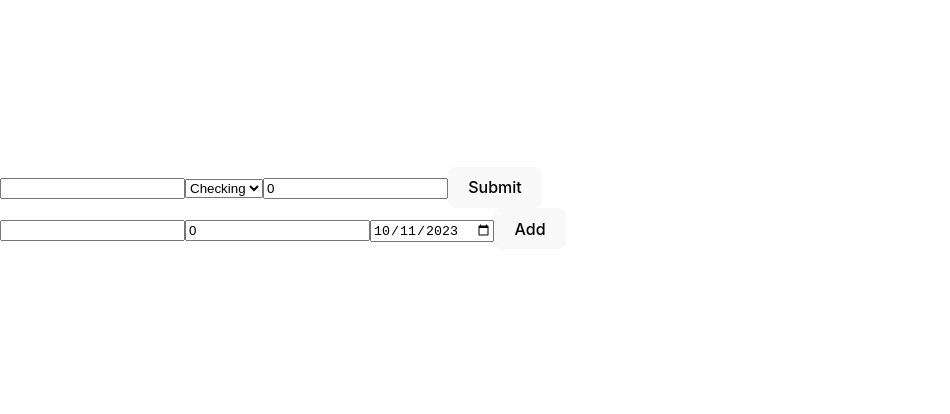
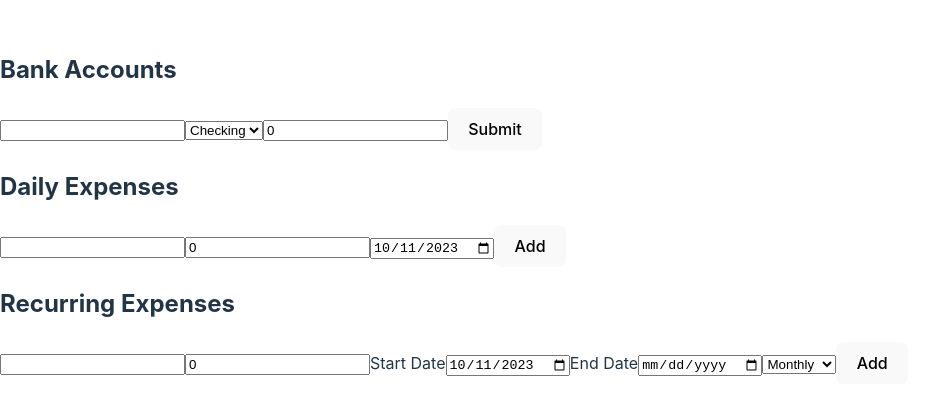
Before and after one commit to EleahBurman/expenses, a React (Vite) app: page / in a window 1280 px wide. Shown: the part 192-606 px from the top of the page, without its empty margins (0-950 px from the left). Built offline with nearby package versions, Linux system fonts and the light colour scheme.

Commit message:
Add recurring expenses component

```diff
--- a/src/App.jsx
+++ b/src/App.jsx
@@ -1,13 +1,18 @@
 import ExpenseForm from "./components/ExpenseForm"
 import BankAccountForm from "./components/BankAccountForm"
+import RecurringChargeForm from "./components/RecurringChargeForm"
 
 function App() {
 
 
   return (
     <>
+      <h2>Bank Accounts</h2>
       <BankAccountForm/>
+      <h2>Daily Expenses</h2>
       <ExpenseForm/>
+      <h2>Recurring Expenses</h2>
+      <RecurringChargeForm/>
     </>
   )
 }
--- /dev/null
+++ b/src/components/RecurringChargeForm.jsx
@@ -0,0 +1,68 @@
+import { useState } from "react";
+import { getCurrentDate } from "../util";
+
+function RecurringChargeForm() {
+  const [title, setTitle] = useState("");
+  const [amount, setAmount] = useState(0);
+  const [startDate, setStartDate] = useState(getCurrentDate());
+  const [endDate, setEndDate] = useState("");
+  const [frequency, setFrequency] = useState("monthly");
+
+  const handleSubmit = (evt) => {
+    evt.preventDefault();
+    console.log({ title, amount, startDate, endDate, frequency });
+    // You can save or process this data as needed.
+  };
+
+  const updateAmount = (evt) => {
+    let newValue = evt.target.value;
+    if (Math.floor(newValue * 100) === newValue * 100) {
+      newValue = Math.floor(newValue * 100) / 100;
+    }
+    setAmount(newValue);
+  };
+
+  return (
+    <form onSubmit={handleSubmit}>
+      <input
+        name="title"
+        value={title}
+        type="text"
+        onChange={(evt) => setTitle(evt.target.value)}
+      />
+      <input
+        name="amount"
+        value={amount}
+        type="number"
+        step="0.01"
+        min="0"
+        onChange={updateAmount}
+      />
+      <label htmlFor="startDate">Start Date</label>
+      <input
+        name="startDate"
+        value={startDate}
+        type="date"
+        onChange={(evt) => setStartDate(evt.target.value)}
+      />
+      <label htmlFor="endDate">End Date</label>
+      <input
+        name="endDate"
+        value={endDate}
+        type="date"
+        onChange={(evt) => setEndDate(evt.target.value)}
+      />
+      <select
+        name="frequency"
+        value={frequency}
+        onChange={(evt) => setFrequency(evt.target.value)}
+      >
+        <option value="monthly">Monthly</option>
+        <option value="annually">Annually</option>
+      </select>
+      <button type="submit">Add</button>
+    </form>
+  );
+}
+
+export default RecurringChargeForm;
```
Also changed, not shown: src/components/ExpenseForm.jsx (+17 -3 lines).
